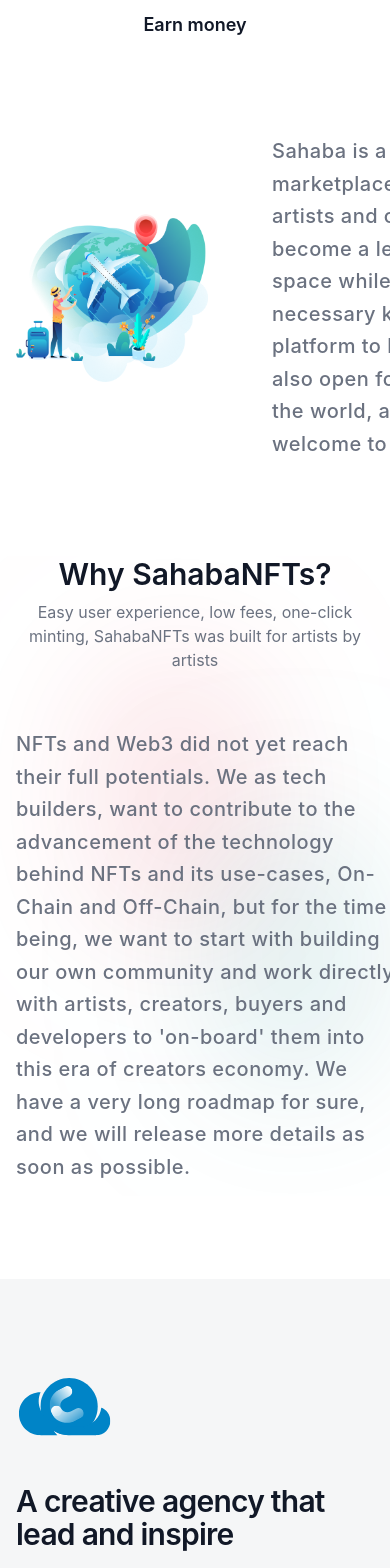
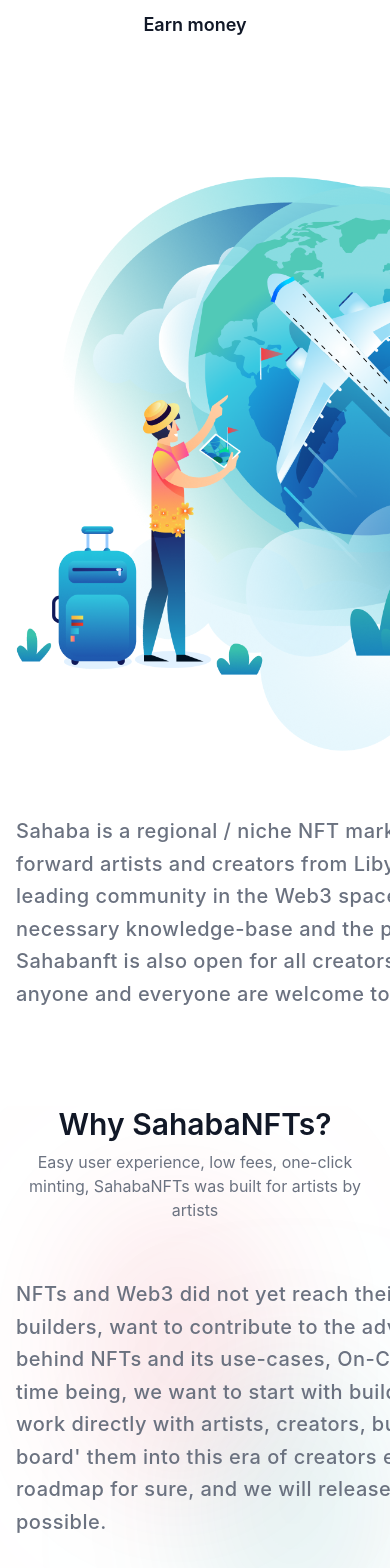
Before and after one commit to farajshuaib/sahaba-landingpage-graduation-project-, a React (Vite) app: page / in a window 390 px wide. Shown: the part 1740-3308 px from the top of the page. Built offline with nearby package versions, Linux system fonts and the light colour scheme; no server answers.

Commit message:
clear and fixes

```diff
--- a/src/pages/Home.tsx
+++ b/src/pages/Home.tsx
@@ -34,9 +34,9 @@ function Home() {
               src={ourFeatures}
               alt=""
               loading="lazy"
-              className="object-cover col-span-4"
+              className="object-cover col-span-12 mx-auto lg:col-span-4"
             />
-            <p className="col-span-8 text-xl font-medium leading-relaxed tracking-wide text-gray-500 dark:text-gray-100">
+            <p className="col-span-12 text-xl font-medium leading-relaxed tracking-wide text-gray-500 lg:col-span-8 dark:text-gray-100">
              {t('ourFeatures')}
             </p>
           </div>
@@ -51,11 +51,11 @@ function Home() {
              {t("why_sahaba")}
             </Heading>
             <div className="relative grid items-center grid-cols-12 gap-16">
-              <p className="col-span-7 text-xl font-medium leading-relaxed tracking-wide text-gray-500 dark:text-gray-100">
+              <p className="col-span-12 text-xl font-medium leading-relaxed tracking-wide text-gray-500 lg:col-span-7 dark:text-gray-100">
                 {t('why_sahaba_hero')}
               </p>
               <img
-                className="object-cover col-span-5 mx-auto rounded-xl"
+                className="object-cover col-span-12 mx-auto lg:col-span-5 rounded-xl"
                 src={whySahaba}
                 alt="hero"
               />
```
